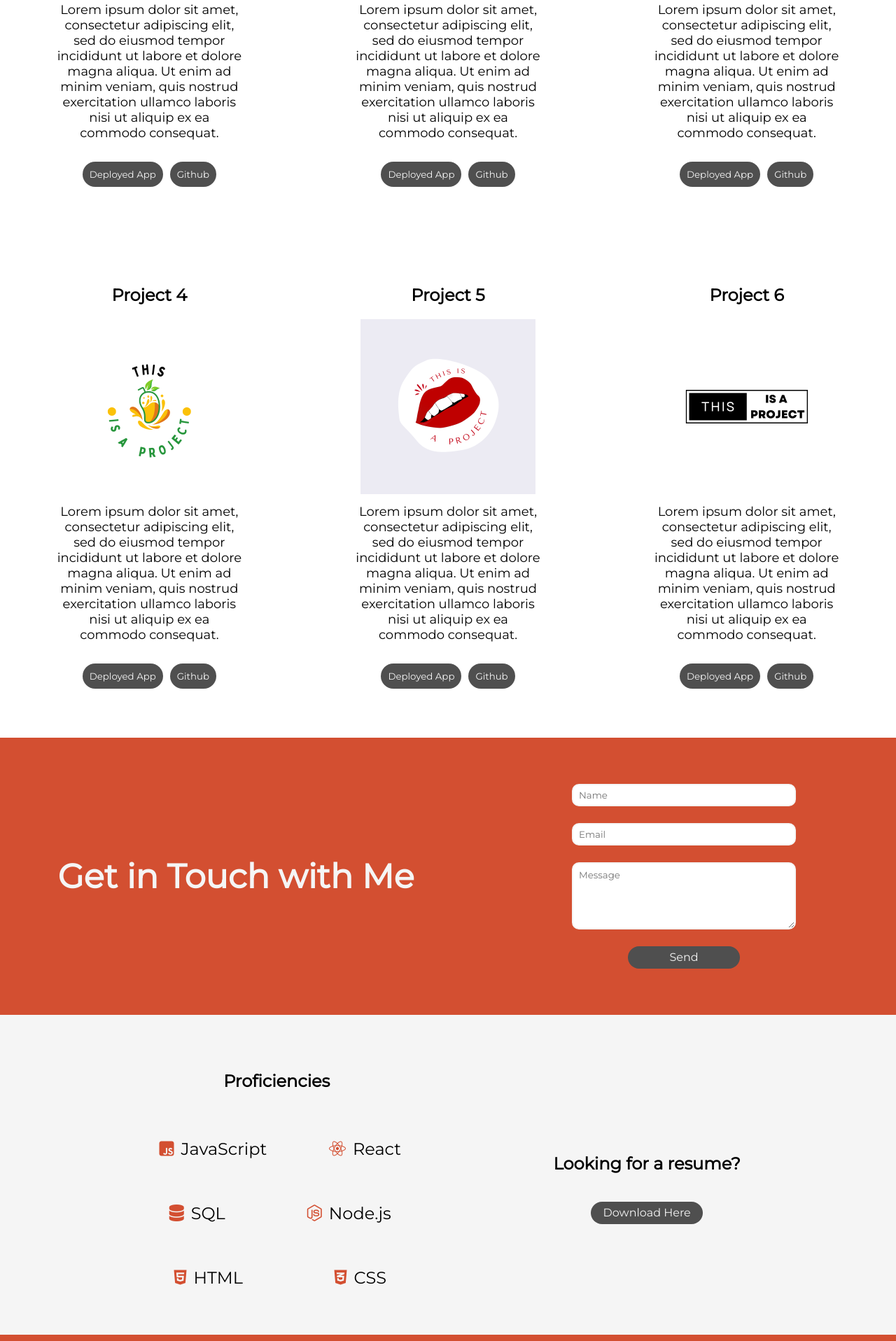
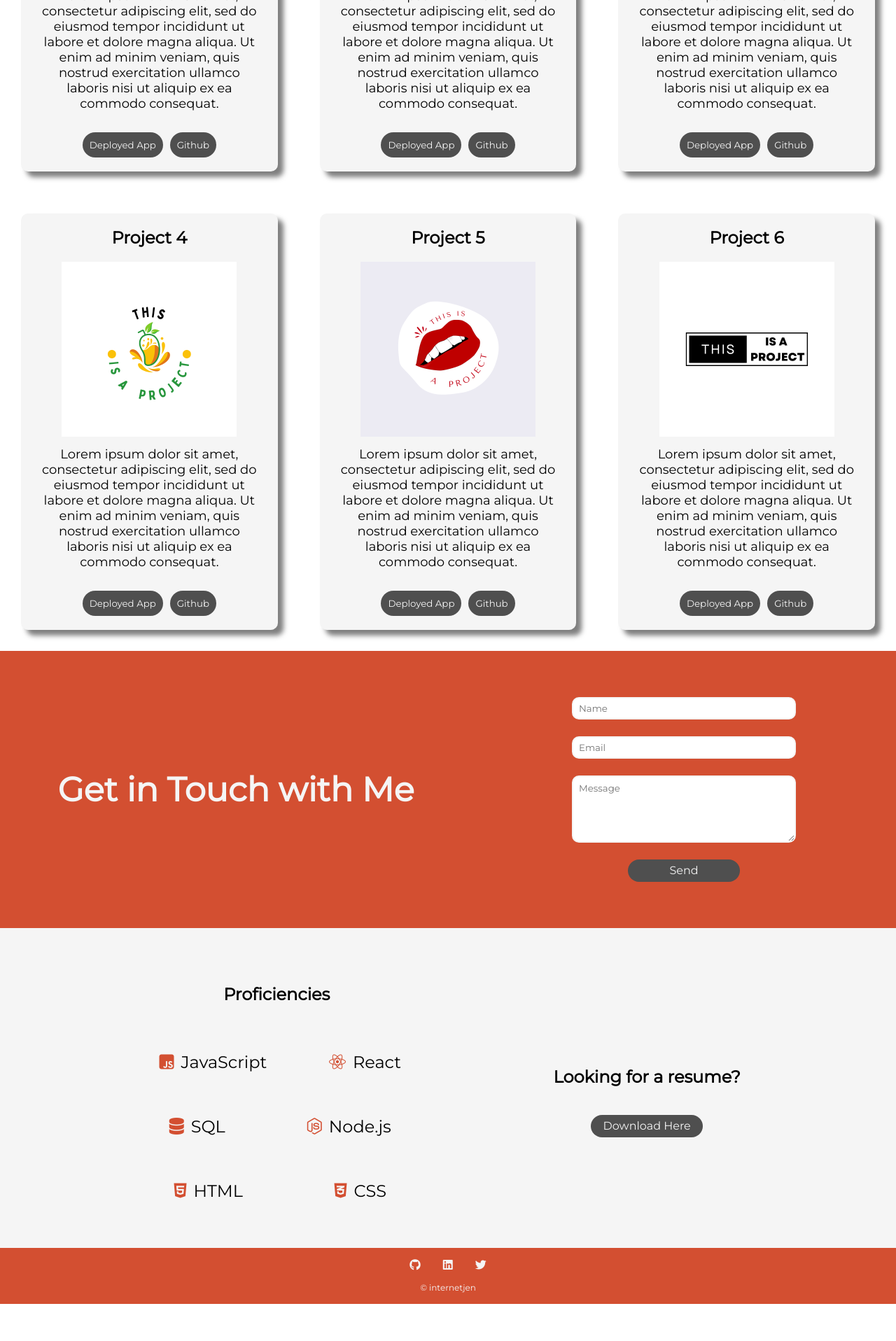
Before and after one commit to internetjen/portfolio-slay, a React (Create React App) app: page / in a window 1280 px wide. Shown: the part 880-2796 px from the top of the page at 70% size. After the commit the page ends 2743 px from the top, so only its background shows below. Built offline with nearby package versions, Linux system fonts and the light colour scheme.

Commit message:
Added box styling to portfolio section. Fixed footer styling.

```diff
--- a/src/components/Project.js
+++ b/src/components/Project.js
@@ -11,48 +11,58 @@ class Project extends Component {
         <>
         <div className='project-container' id='portfolio'>
            <div className='card'>
+                <div className='project-shadow'>
                     <h2>Project 1</h2>
                     <img className='project-img' src={firstProject} alt='placeholderImg'></img>
                     <p>Lorem ipsum dolor sit amet, consectetur adipiscing elit, sed do eiusmod tempor incididunt ut labore et dolore magna aliqua. Ut enim ad minim veniam, quis nostrud exercitation ullamco laboris nisi ut aliquip ex ea commodo consequat.</p>
                     <button className='button'>Deployed App</button>
                     <button className='button'>Github </button>
-
+                </div>
             </div>
             <div className='card'>
+                <div className='project-shadow'>
                     <h2>Project 2</h2>
                     <img className='project-img' src={secondProject} alt='placeholderImg'></img>
                     <p>Lorem ipsum dolor sit amet, consectetur adipiscing elit, sed do eiusmod tempor incididunt ut labore et dolore magna aliqua. Ut enim ad minim veniam, quis nostrud exercitation ullamco laboris nisi ut aliquip ex ea commodo consequat.</p>
                     <button className='button'>Deployed App</button>
                     <button className='button'>Github </button>
-
+               </div>
             </div>
             <div className='card'>
+                <div className='project-shadow'>
                     <h2>Project 3</h2>
                     <img className='project-img' src={thirdProject} alt='placeholderImg'></img>
                     <p>Lorem ipsum dolor sit amet, consectetur adipiscing elit, sed do eiusmod tempor incididunt ut labore et dolore magna aliqua. Ut enim ad minim veniam, quis nostrud exercitation ullamco laboris nisi ut aliquip ex ea commodo consequat.</p>
                     <button className='button'>Deployed App</button>
                     <button className='button'>Github </button>
                 </div>
+            </div>
             <div className='card'>
+                <div className='project-shadow'>
                     <h2>Project 4</h2>
                     <img className='project-img' src={fourthProject} alt='placeholderImg'></img>
                     <p>Lorem ipsum dolor sit amet, consectetur adipiscing elit, sed do eiusmod tempor incididunt ut labore et dolore magna aliqua. Ut enim ad minim veniam, quis nostrud exercitation ullamco laboris nisi ut aliquip ex ea commodo consequat.</p>
                     <button className='button'>Deployed App</button>
                     <button className='button'>Github </button>
                 </div>
+            </div>
             <div className='card'>
+                <div className='project-shadow'>
                     <h2>Project 5</h2>
                     <img className='project-img' src={secondProject} alt='placeholderImg'></img>
                     <p>Lorem ipsum dolor sit amet, consectetur adipiscing elit, sed do eiusmod tempor incididunt ut labore et dolore magna aliqua. Ut enim ad minim veniam, quis nostrud exercitation ullamco laboris nisi ut aliquip ex ea commodo consequat.</p>
                     <button className='button'>Deployed App</button>
                     <button className='button'>Github </button>
                 </div>
+            </div>
             <div className='card'>
+                <div className='project-shadow'>
                     <h2>Project 6</h2>
                     <img className='project-img' src={firstProject} alt='placeholderImg'></img>
                     <p>Lorem ipsum dolor sit amet, consectetur adipiscing elit, sed do eiusmod tempor incididunt ut labore et dolore magna aliqua. Ut enim ad minim veniam, quis nostrud exercitation ullamco laboris nisi ut aliquip ex ea commodo consequat.</p>
                     <button className='button'>Deployed App</button>
                     <button className='button'>Github </button>
+                </div>
             </div>
         </div>
         </>
--- a/src/index.css
+++ b/src/index.css
@@ -173,7 +173,7 @@ button:hover, .button:hover {
 }
 
 .project-container h2 {
-  margin: 20px;
+  padding: 20px;
 }
 
 .project-container button {
@@ -183,12 +183,19 @@ button:hover, .button:hover {
 
 .card {
   flex: 1 0 calc(33.33% - 10px);
-  padding: 50px;
+  padding: 30px;
 }
 
 .project-img {
   width: 250px;
 }
+
+.project-shadow {
+  background-color: #f5f5f5;
+  box-shadow: 8px 8px 7px rgb(127, 127, 127);
+  border-radius: 10px;
+}
+
 
 /* contact */
 .right-container .user {
@@ -294,26 +301,20 @@ padding: 40px;
 .footer-container div {
   display: flex;
   justify-content: center;
-  padding: 10px 5px;
 }
 
 .footer-container i {
   color: #f5f5f5;
-  width: 50px;
 }
 
 .footer-container ul {
-  padding:0;
+  padding: 15px;
   margin: 0;
   list-style: none;
   display: flex;
   justify-content: center;
   align-items: center;
   gap: 2rem;
-}
-
-.footer-container li {
-  width: 30px;
 }
 
 .footer-container p {
```
Lines whose indentation alone changed are shown as unchanged.
